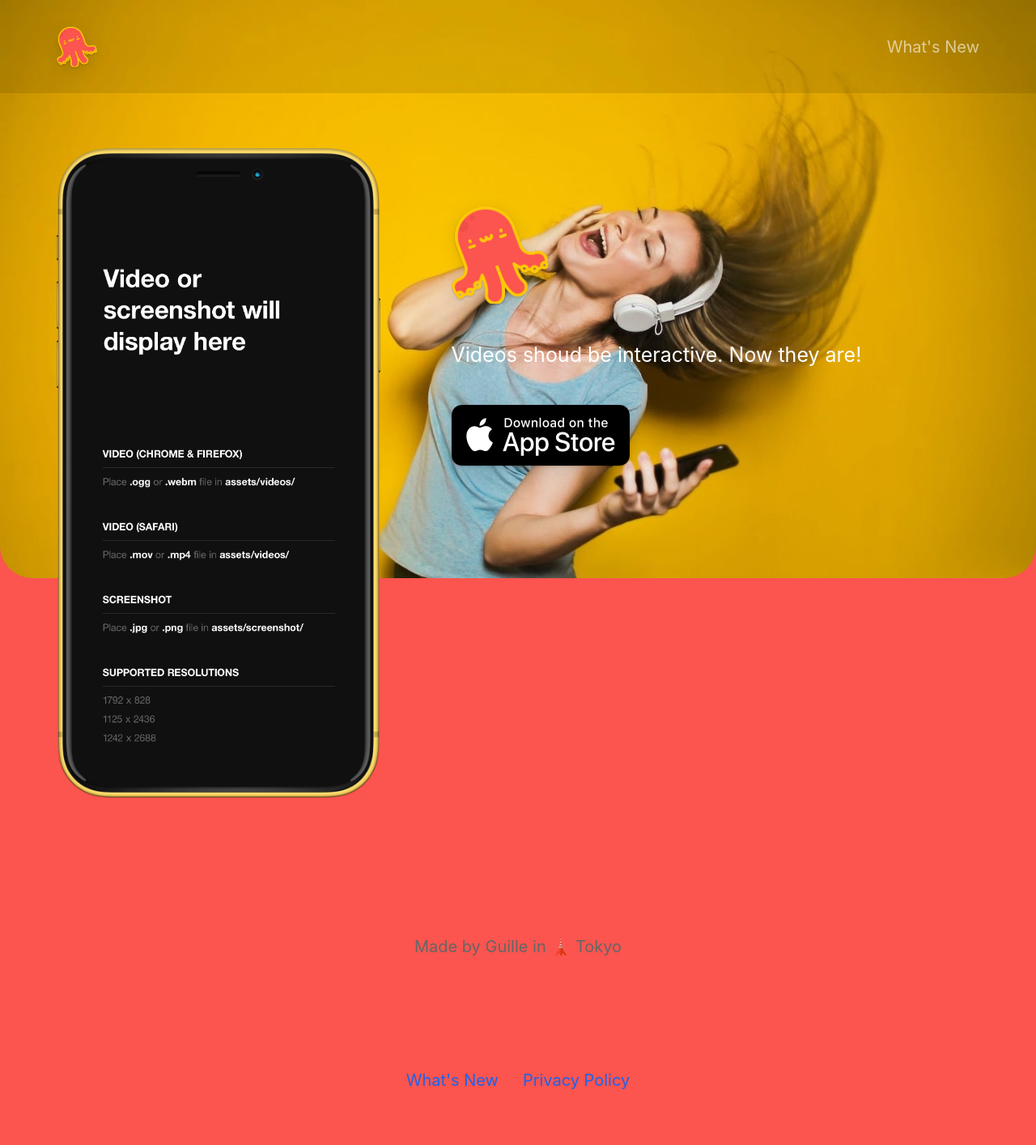
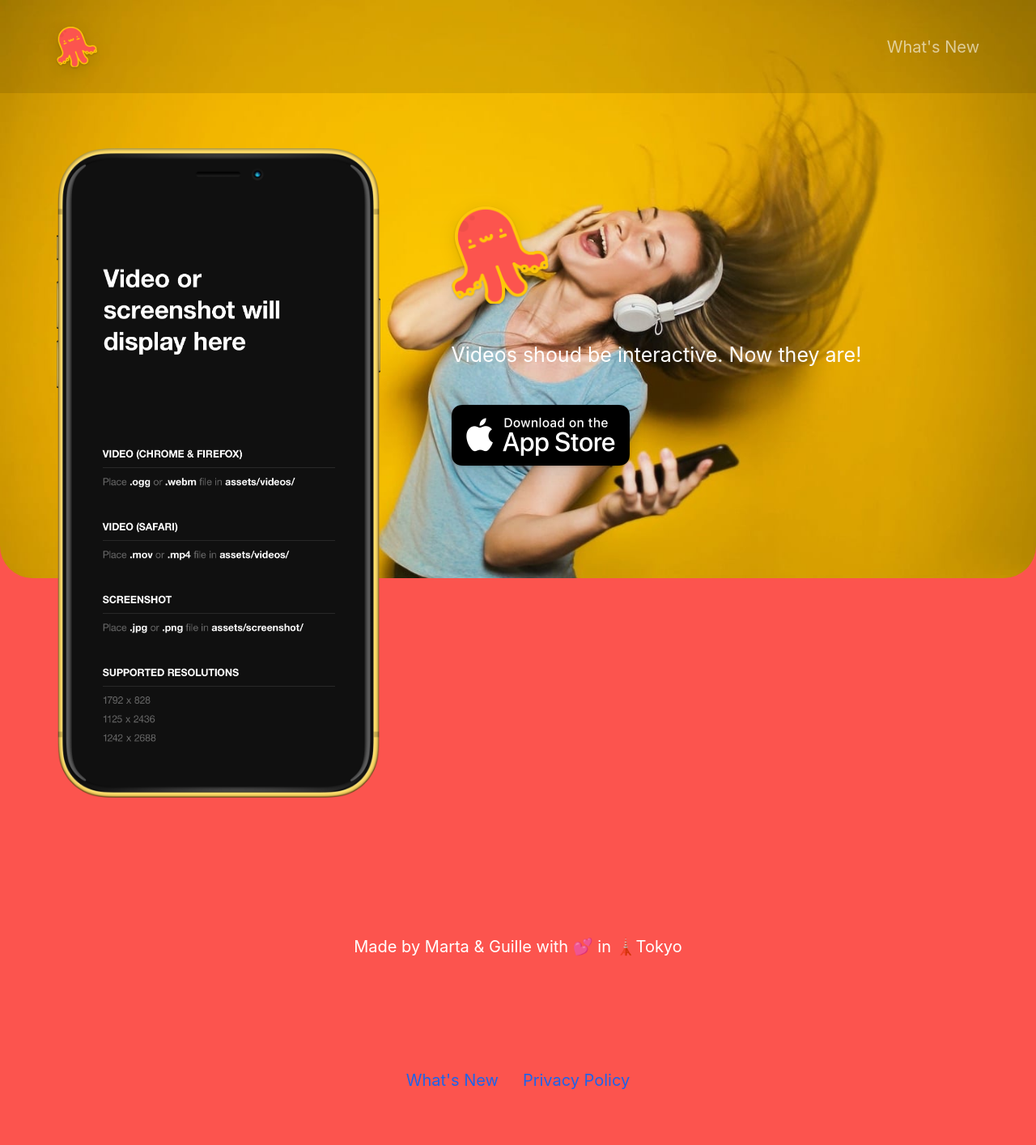
Before and after one commit to emilbaehr/automatic-app-landing-page, a Jekyll site: the page built from index.html, in a window 1280 px wide. Shown: the whole page at 81% size. Built offline with Jekyll 4.4.1, drawn with Linux system fonts in a browser that asks for light colours; nearby versions of some CDN libraries.

Commit message:
Update _config.yml

```diff
--- a/_config.yml
+++ b/_config.yml
@@ -19,9 +19,9 @@ enable_smart_app_banner                   : true
 
 
 # Information About Yourself
-your_name                                 : Guille
+your_name                                 : Marta & Guille with 💕
 your_link                                 : #https://emilbaehr.com
-your_city                                 : 🗼 Tokyo
+your_city                                 : 🗼Tokyo
 email_address                             : #emil.baehr@gmail.com
 facebook_username                         :
 instagram_username                        : #ebaehr
@@ -104,7 +104,7 @@ feature_icons_background_color            : "#e6e6e6"
 social_icons_foreground_color             : "#666666"
 social_icons_background_color             : "#e6e6e6"
 
-footer_text_color                         : "#666666"
+footer_text_color                         : "#ffffff"
 
 
 
```
